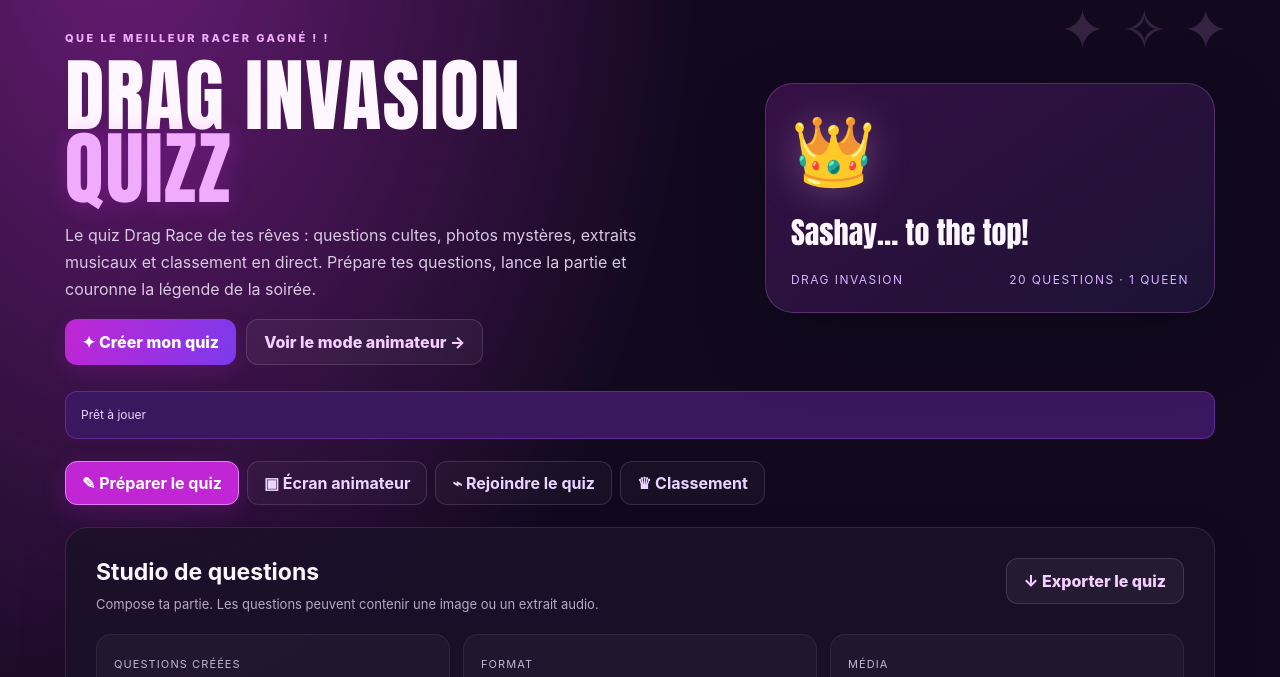
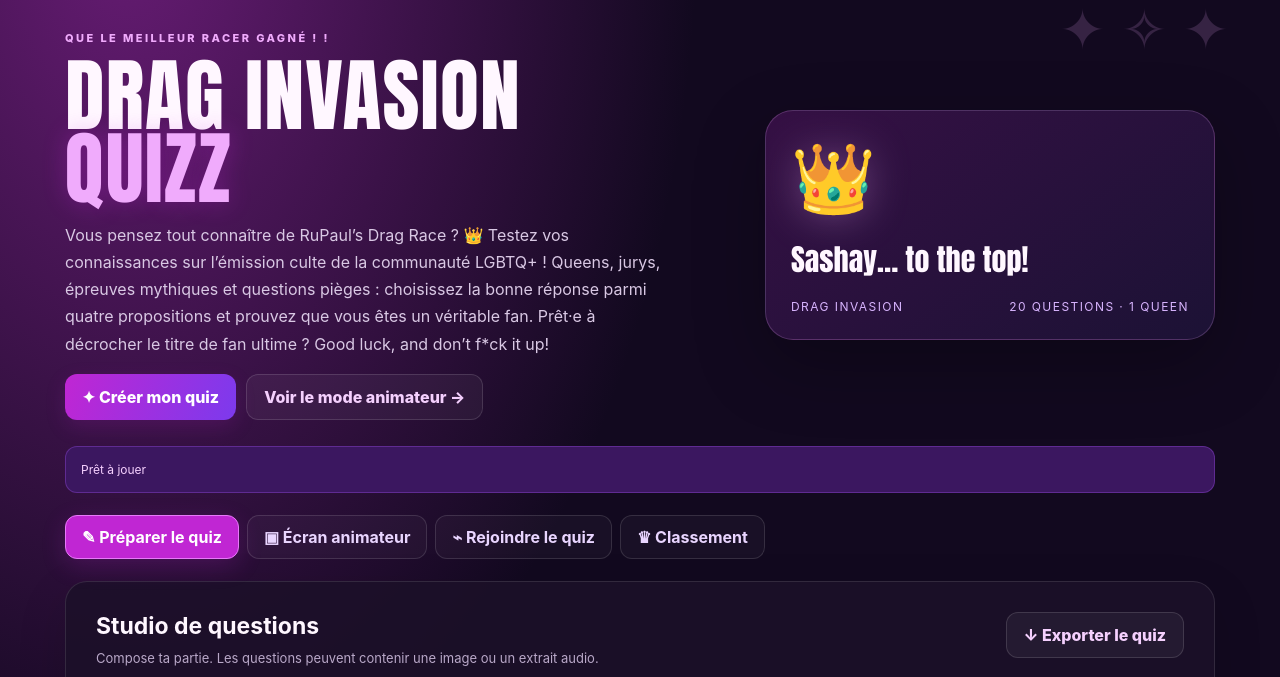
Before and after one commit to draginvasionparis-cmd/drag-invasion-drag-quizz, a website: page index.html in a window 1280 px wide. Shown: the part 94-771 px from the top of the page. Drawn offline with Linux system fonts and the light colour scheme.

Commit message:
Update index.html

```diff
--- a/index.html
+++ b/index.html
@@ -12,7 +12,13 @@
 <header class="top"><div class="brand"><div class="logo" style="width:105px;height:auto;background:none;box-shadow:none;display:flex;align-items:center;justify-content:center;">
   <img src="logo-drag-invasion.png" alt="Drag Invasion" style="display:block;width:100%;height:auto;">
 </div><div><div class="eyebrow">Drag Invasion présente</div><div class="brandname">DRAG RACE QUIZZ</div></div></div><div class="pill">✦DRAG RACE QUIZ</div></header>
-<section class="hero"><div><div class="eyebrow">Que le meilleur racer gagné ! !</div><h1>DRAG INVASION <br><span>QUIZZ</span></h1><p>Le quiz Drag Race de tes rêves : questions cultes, photos mystères, extraits musicaux et classement en direct. Prépare tes questions, lance la partie et couronne la légende de la soirée.</p><div style="display:flex;gap:10px;flex-wrap:wrap"><button class="btn" onclick="switchTab('editor')">✦ Créer mon quiz</button><button class="btn secondary" onclick="switchTab('host')">Voir le mode animateur →</button></div></div><div class="heroart"><div class="crown">👑</div><div class="arttitle">Sashay… to the top!</div><div class="artfoot"><span>Drag Invasion</span><span>20 questions · 1 Queen</span></div></div></section>
+<section class="hero"><div><div class="eyebrow">Que le meilleur racer gagné ! !</div><h1>DRAG INVASION <br><span>QUIZZ</span></h1><p>Vous pensez tout connaître de RuPaul’s Drag Race ? 👑
+
+Testez vos connaissances sur l’émission culte de la communauté LGBTQ+ ! Queens, jurys, épreuves mythiques et questions pièges : choisissez la bonne réponse parmi quatre propositions et prouvez que vous êtes un véritable fan.
+
+Prêt·e à décrocher le titre de fan ultime ?
+
+Good luck, and don’t f*ck it up!</p><div style="display:flex;gap:10px;flex-wrap:wrap"><button class="btn" onclick="switchTab('editor')">✦ Créer mon quiz</button><button class="btn secondary" onclick="switchTab('host')">Voir le mode animateur →</button></div></div><div class="heroart"><div class="crown">👑</div><div class="arttitle">Sashay… to the top!</div><div class="artfoot"><span>Drag Invasion</span><span>20 questions · 1 Queen</span></div></div></section>
 <div id="connection" role="status" aria-live="polite" class="notice">Prêt à jouer</div><nav class="tabs"><button class="tab active" data-tab="editor" onclick="switchTab('editor')">✎ Préparer le quiz</button><button class="tab" data-tab="host" onclick="switchTab('host')">▣ Écran animateur</button><button class="tab" data-tab="player" onclick="switchTab('player')">⌁ Rejoindre le quiz</button><button class="tab" data-tab="results" onclick="switchTab('results')">♛ Classement</button></nav>
 <section id="editor" class="panel"><div class="panelhead"><div><h2>Studio de questions</h2><div class="muted">Compose ta partie. Les questions peuvent contenir une image ou un extrait audio.</div></div><button class="btn secondary" onclick="downloadQuiz()">↓ Exporter le quiz</button></div><div class="grid" style="margin-bottom:22px"><div class="stat"><span>Questions créées</span><strong id="qcount">2 / 20</strong><div class="muted">Objectif conseillé : 20 questions</div></div><div class="stat"><span>Format</span><strong>ABCD</strong><div class="muted">Une bonne réponse par question</div></div><div class="stat"><span>Média</span><strong>♪ + ◈</strong><div class="muted">Images et audio possibles</div></div></div>
 <div class="twocol"><div class="field"><label for="quiztitle">Nom du quiz</label><input id="quiztitle" value="Drag Race: The Ultimate Quiz"></div><div class="field"><label for="timer">Temps par question</label><select id="timer"><option value="10">10 secondes</option><option value="15" selected>15 secondes</option><option value="20">20 secondes</option><option value="30">30 secondes</option><option value="0">Sans limite</option></select></div></div>
```
